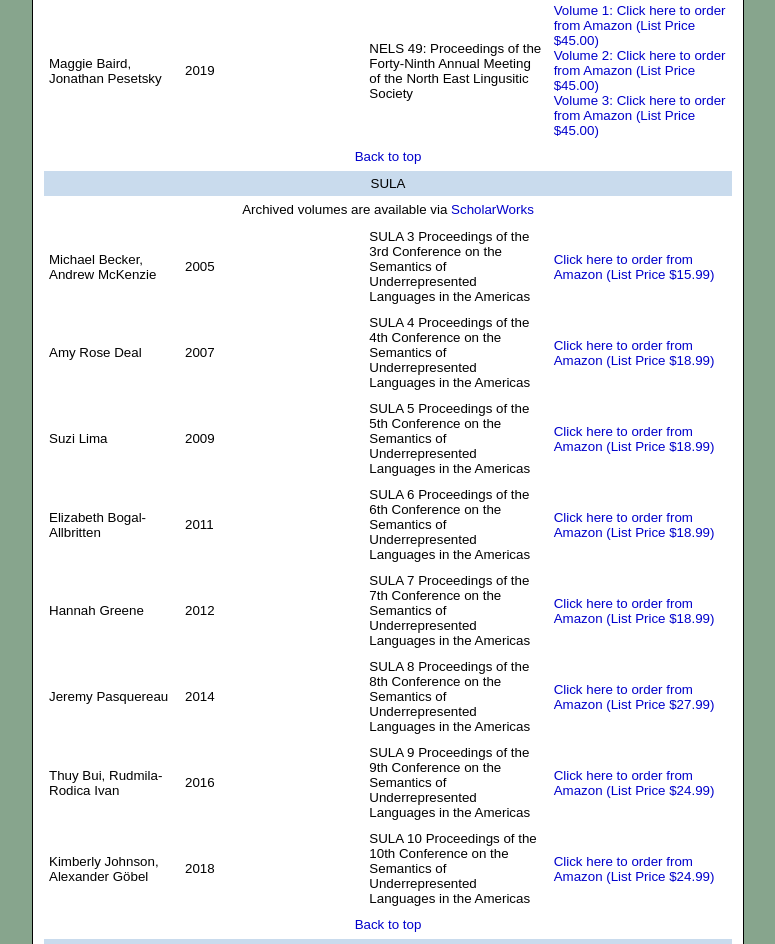
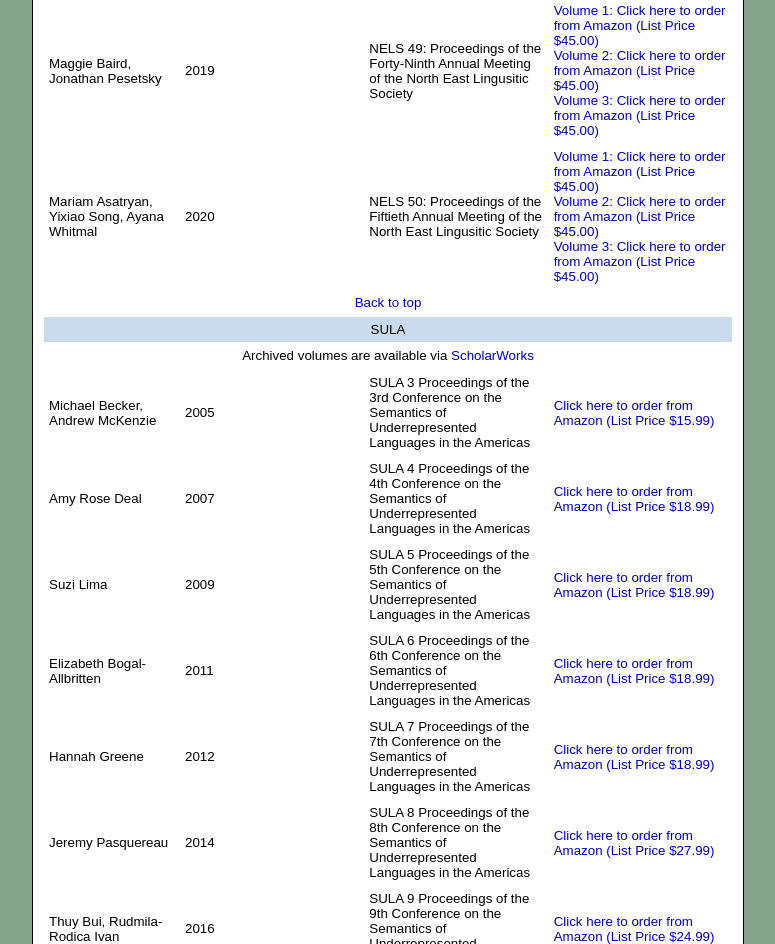
Before and after one commit to glsa-umass/glsa-umass.github.io, a plain HTML site: page publications.html in a window 1280 px wide. Shown: the part 2560-3504 px from the top of the page, without its empty margins (252-1027 px from the left). Drawn offline with Linux system fonts and the light colour scheme.

Commit message:
linked nels 50

```diff
--- a/publications.html
+++ b/publications.html
@@ -287,6 +287,13 @@ function winopen(url,stuff,morestuff) {
 							<td><a href="https://www.amazon.com/NELS-49-Proceedings-Forty-Ninth-Linguistic/dp/1698805934" target="_blank">Volume 1: Click here to order from Amazon (List Price $45.00)</a><br><a href="https://www.amazon.com/NELS-49-Proceedings-Forty-Ninth-Linguistic/dp/1698806000" target="_blank">Volume 2: Click here to order from Amazon (List Price $45.00)</a><br><a href="https://www.amazon.com/NELS-49-Proceedings-Forty-Ninth-Linguistic/dp/1698806124" target="_blank">Volume 3: Click here to order from Amazon (List Price $45.00)</a></td>
 						</tr>
 						<tr>
+							<td width="125">Mariam Asatryan, Yixiao Song, Ayana Whitmal</td>
+							<td>2020</td>
+							<td>NELS 50: Proceedings of the Fiftieth Annual Meeting of the North East Lingusitic Society</td>
+							<td><a href="https://www.amazon.com/NELS-50-Proceedings-Fiftieth-Linguistic/dp/B08JVV9WWK/" target="_blank">Volume 1: Click here to order from Amazon (List Price $45.00)</a><br><a href="https://www.amazon.com/NELS-50-Proceedings-Fiftieth-Linguistic/dp/B08JJR79HP/" target="_blank">Volume 2: Click here to order from Amazon (List Price $45.00)</a><br><a href="https://www.amazon.com/NELS-50-Proceedings-Fiftieth-Linguistic/dp/B08JVV9WWT/" target="_blank">Volume 3: Click here to order from Amazon (List Price $45.00)</a></td>
+						</tr>
+
+						<tr>
 							<td colspan="4" align="center"><a href="">
 								Back to top</a>
 							</td>
```
